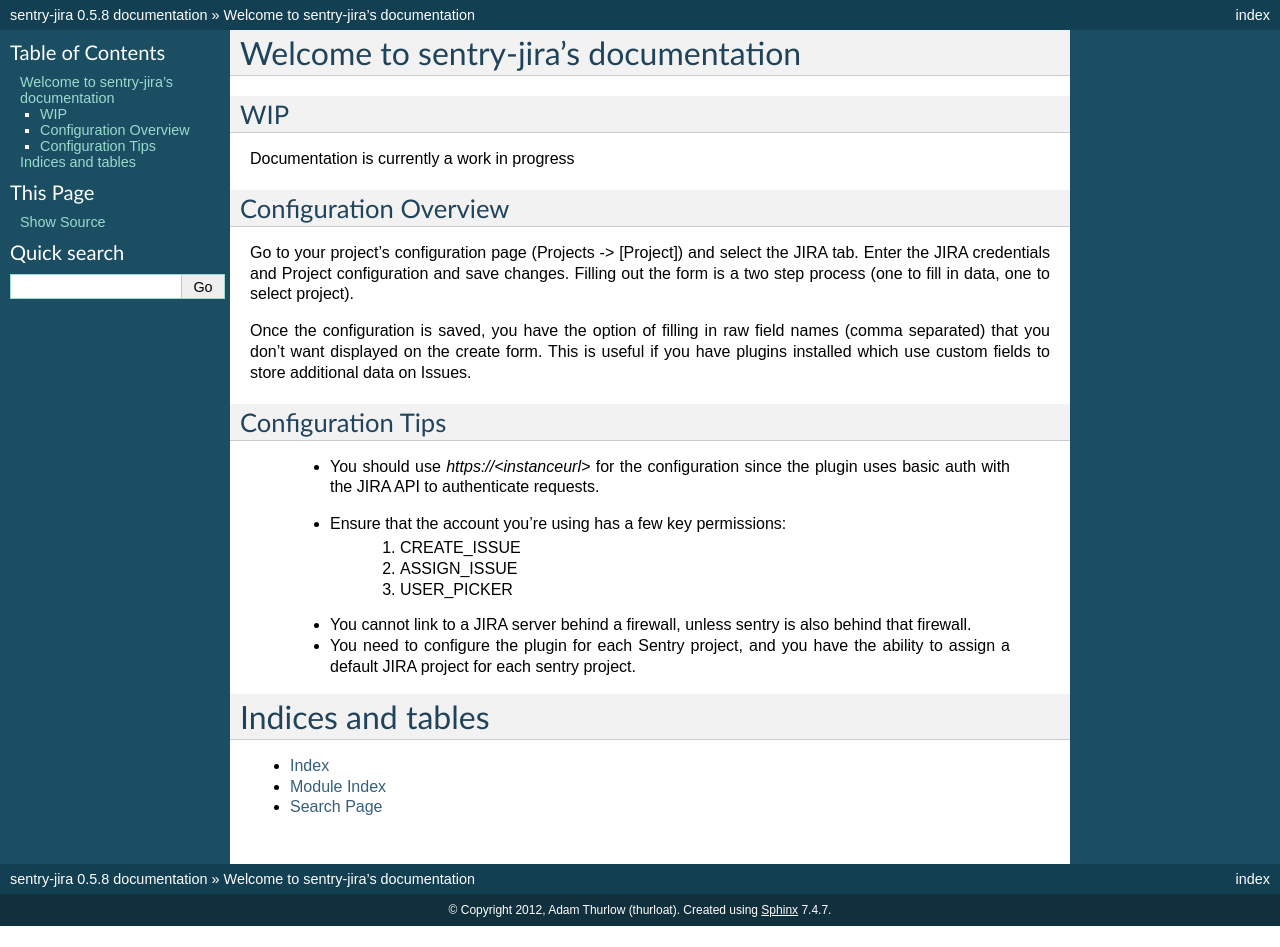
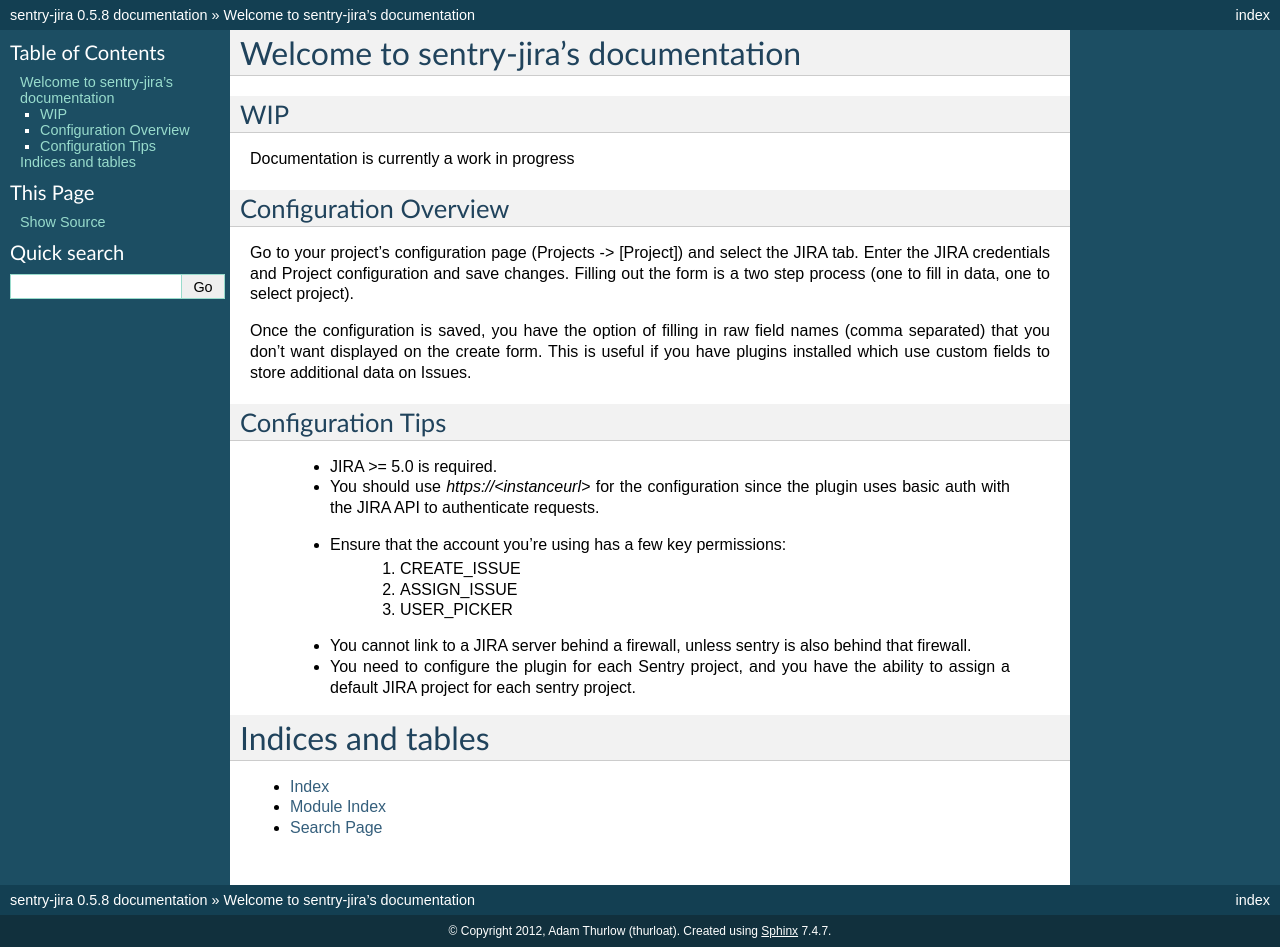
Before and after one commit to getsentry/sentry-jira, a Sphinx documentation site: the page built from docs/source/index.rst, in a window 1280 px wide. Built offline with Sphinx 7.4.7, drawn with Linux system fonts in a browser that asks for light colours; before the commit the page ends 926 px from its top, so only the background shows below that.

Commit message:
Adding notes about the JIRA API

```diff
--- a/docs/source/index.rst
+++ b/docs/source/index.rst
@@ -28,6 +28,8 @@
 Configuration Tips
 ------------------
 
+ - JIRA >= 5.0 is required.
+
  - You should use `https://<instanceurl>` for the configuration since the plugin
    uses basic auth with the JIRA API to authenticate requests.
 
```
